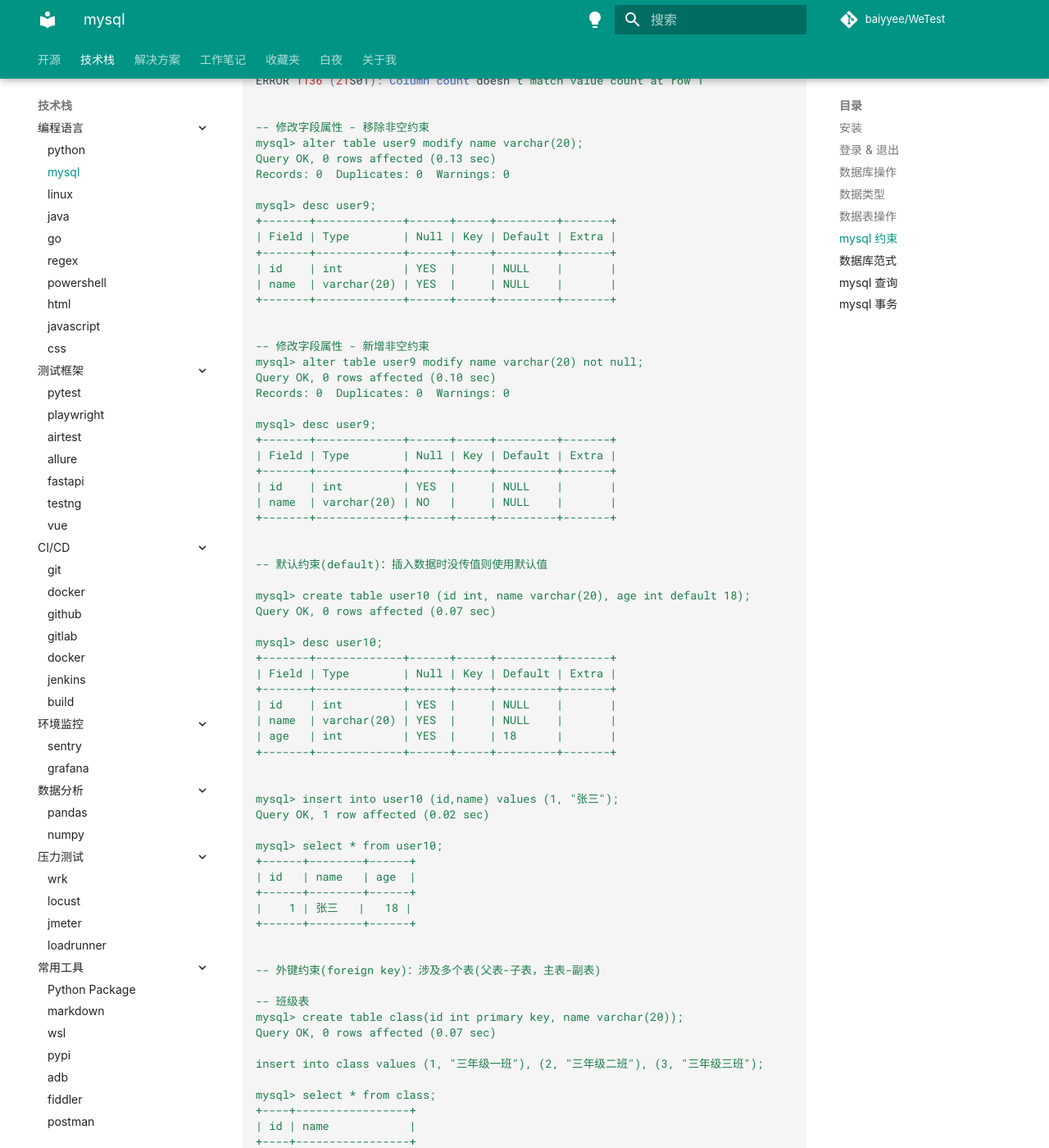
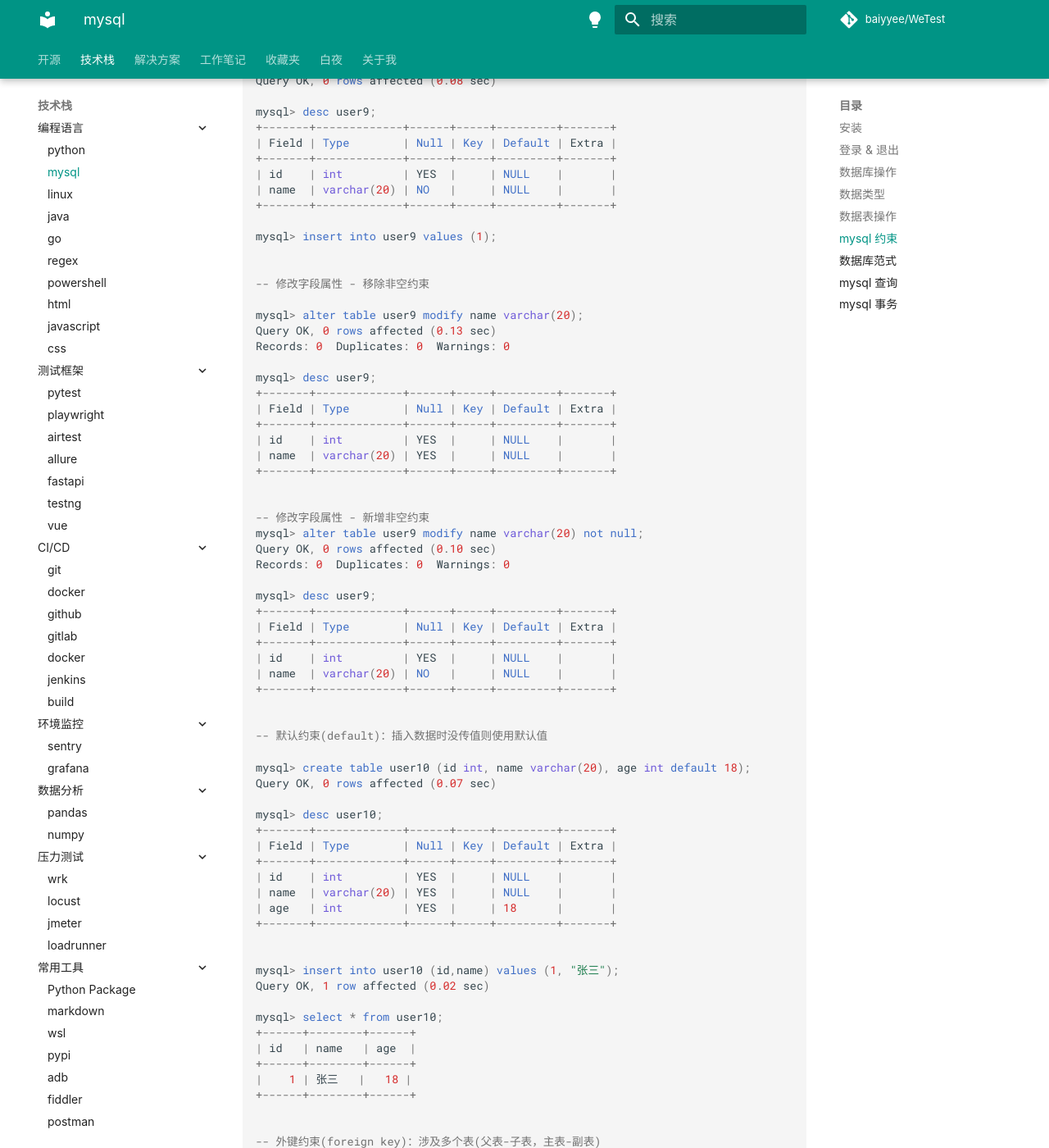
Before and after one commit to baiyyee/baiyyee.github.io, an MkDocs documentation site: the page built from docs/full-stack/coding/mysql.md, in a window 1280 px wide and 1400 px high, scrolled down 8778 px. Shown: the whole window at 82% size. Built offline with MkDocs 1.6.1 and Material for MkDocs 9.7.7, drawn with Linux system fonts in a browser that asks for light colours; comment, search, counter and statistics services are not loaded; some of the changed text lies outside the part shown.

Commit message:
docs: update

```diff
--- a/docs/full-stack/coding/mysql.md
+++ b/docs/full-stack/coding/mysql.md
@@ -445,10 +456,10 @@ mysql> desc user9;
 +-------+-------------+------+-----+---------+-------+
 
 mysql> insert into user9 values (1);
-ERROR 1136 (21S01): Column count doesn't match value count at row 1
 
 
 -- 修改字段属性 - 移除非空约束
+
 mysql> alter table user9 modify name varchar(20);
 Query OK, 0 rows affected (0.13 sec)
 Records: 0  Duplicates: 0  Warnings: 0
@@ -891,7 +902,7 @@ mysql> select truncate(12.34567, 2);
 
 
 -- 查询 成绩表 中 至少有2名学生选修并以3开头额课程的平均分数
-mysql> select cno,avg(degree),count(*) from score group by cno having count(cno) >=2 and cno like "0%";
+mysql> select cno,avg(degree),count(*) from score group by cno having count(cno) >=2 and cno like "3%";
 +-----+-------------+----------+
 | cno | avg(degree) | count(*) |
 +-----+-------------+----------+
```
Also changed, not shown: other parts of docs/full-stack/coding/mysql.md (+12 -1 lines), docs/full-stack/coding/linux.md (+4 -0 lines).
